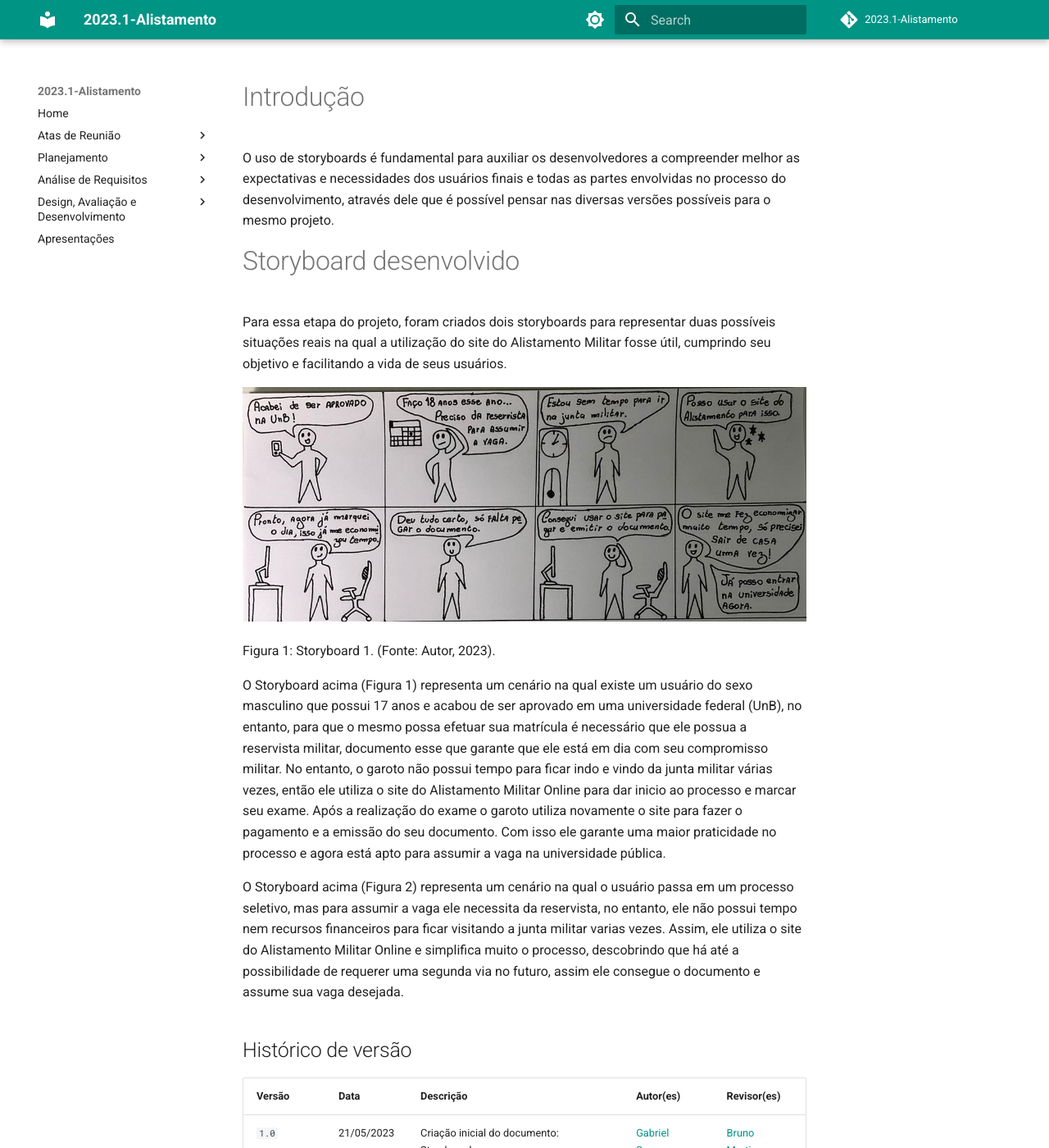
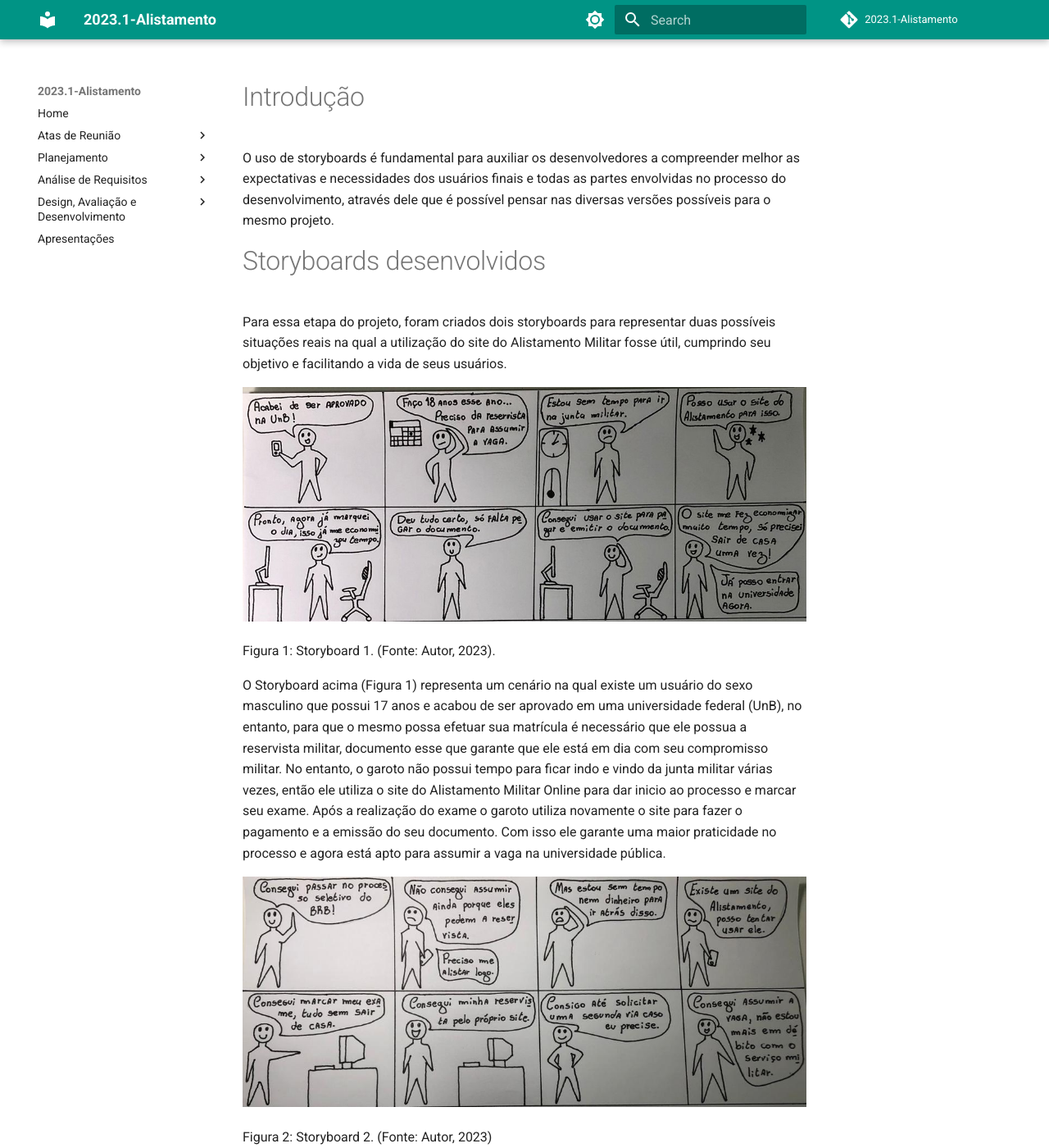
Before and after one commit to Interacao-Humano-Computador/2023.1-Alistamento, an MkDocs documentation site: the page built from docs/design_avaliacao_desenvolvimento/nivel1/storyboard/storyboard.md, in a window 1280 px wide and 1400 px high. Shown: the whole window at 82% size. Built offline with MkDocs 1.6.1 and Material for MkDocs 9.7.7, drawn with Linux system fonts in a browser that asks for light colours; comment, search, counter and statistics services are not loaded.

Commit message:
Update storyboard.md
Finalização da atualização: Adição do Storyboard 2.

```diff
--- a/docs/design_avaliacao_desenvolvimento/nivel1/storyboard/storyboard.md
+++ b/docs/design_avaliacao_desenvolvimento/nivel1/storyboard/storyboard.md
@@ -2,16 +2,19 @@
 
 O uso de storyboards é fundamental para auxiliar os desenvolvedores a compreender melhor as expectativas e necessidades dos usuários finais e todas as partes envolvidas no processo do desenvolvimento, através dele que é possível pensar nas diversas versões possíveis para o mesmo projeto.
 
-# Storyboard desenvolvido
+# Storyboards desenvolvidos
 
 Para essa etapa do projeto, foram criados dois storyboards para representar duas possíveis situações reais na qual a utilização do site do Alistamento Militar fosse útil, cumprindo seu objetivo e facilitando a vida de seus usuários.
 
 
-![Storyboard](https://github.com/Interacao-Humano-Computador/2023.1-Alistamento/blob/main/docs/img/requisitos/storyboard.jpg)
+![Storyboard 1](https://github.com/Interacao-Humano-Computador/2023.1-Alistamento/blob/main/docs/img/requisitos/storyboard.jpg)
 <p>Figura 1: Storyboard 1. (Fonte: Autor, 2023).</p>
 
 
 O Storyboard acima (Figura 1) representa um cenário na qual existe um usuário do sexo masculino que possui 17 anos e acabou de ser aprovado em uma universidade federal (UnB), no entanto, para que o mesmo possa efetuar sua matrícula é necessário que ele possua a reservista militar, documento esse que garante que ele está em dia com seu compromisso militar. No entanto, o garoto não possui tempo para ficar indo e vindo da junta militar várias vezes, então ele utiliza o site do Alistamento Militar Online para dar inicio ao processo e marcar seu exame. Após a realização do exame o garoto utiliza novamente o site para fazer o pagamento e a emissão do seu documento. Com isso ele garante uma maior praticidade no processo e agora está apto para assumir a vaga na universidade pública.
+
+![Storyboard 2](https://github.com/Interacao-Humano-Computador/2023.1-Alistamento/blob/main/docs/img/requisitos/storyboard_2.jpg)
+<p>Figura 2: Storyboard 2. (Fonte: Autor, 2023)</p>
 
 O Storyboard acima (Figura 2) representa um cenário na qual o usuário passa em um processo seletivo, mas para assumir a vaga ele necessita da reservista, no entanto, ele não possui tempo nem recursos financeiros para ficar visitando a junta militar varias vezes. Assim, ele utiliza o site do Alistamento Militar Online e simplifica muito o processo, descobrindo que há até a possibilidade de requerer uma segunda via no futuro, assim ele consegue o documento e assume sua vaga desejada.
 
```
